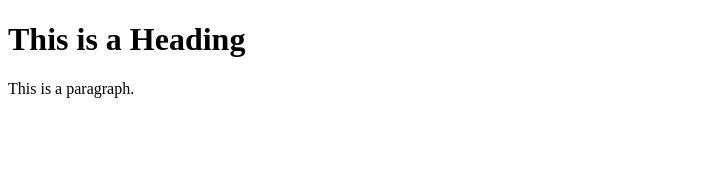
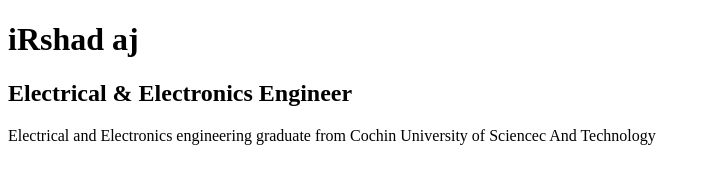
Before and after one commit to github-irshad/HTML, a plain HTML site: page index.html in a window 1280 px wide. Shown: the whole page, without its empty margins (0-710 px from the left). Drawn offline with Linux system fonts and the light colour scheme.

Commit message:
htlml introduction

```diff
--- a/index.html
+++ b/index.html
@@ -1,12 +1,13 @@
 <!DOCTYPE html>
 <html>
-<head>
-<title>Page Title</title>
-</head>
-<body>
+    <head>
+        <title>Home</title>
 
-<h1>This is a Heading</h1>
-<p>This is a paragraph.</p>
+    </head>
 
-</body>
+    <body>
+        <h1>iRshad aj</h1>
+        <h2>Electrical & Electronics Engineer</h2>
+        <p>Electrical and Electronics engineering graduate from Cochin University of Sciencec And Technology</p>
+    </body>
 </html>
```
